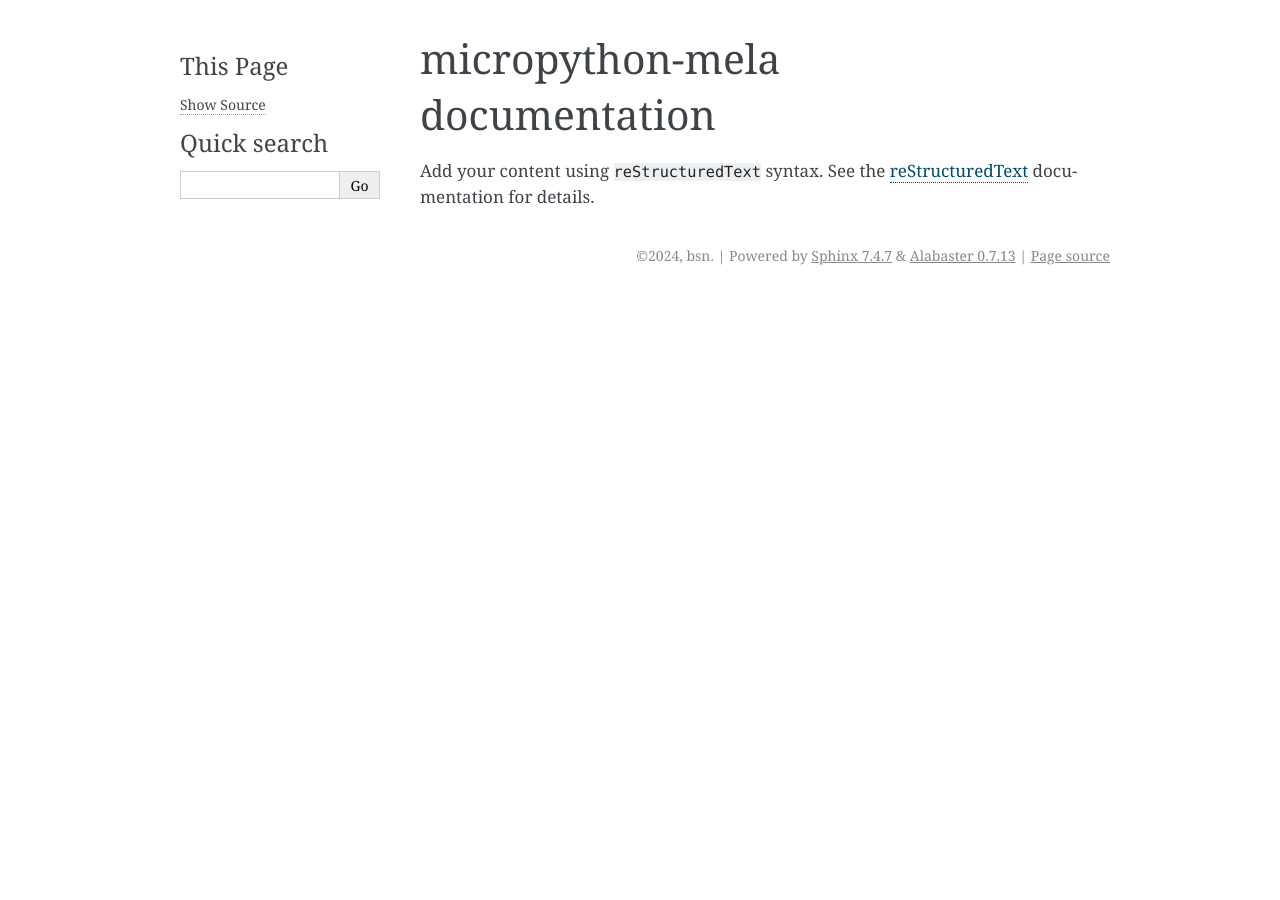
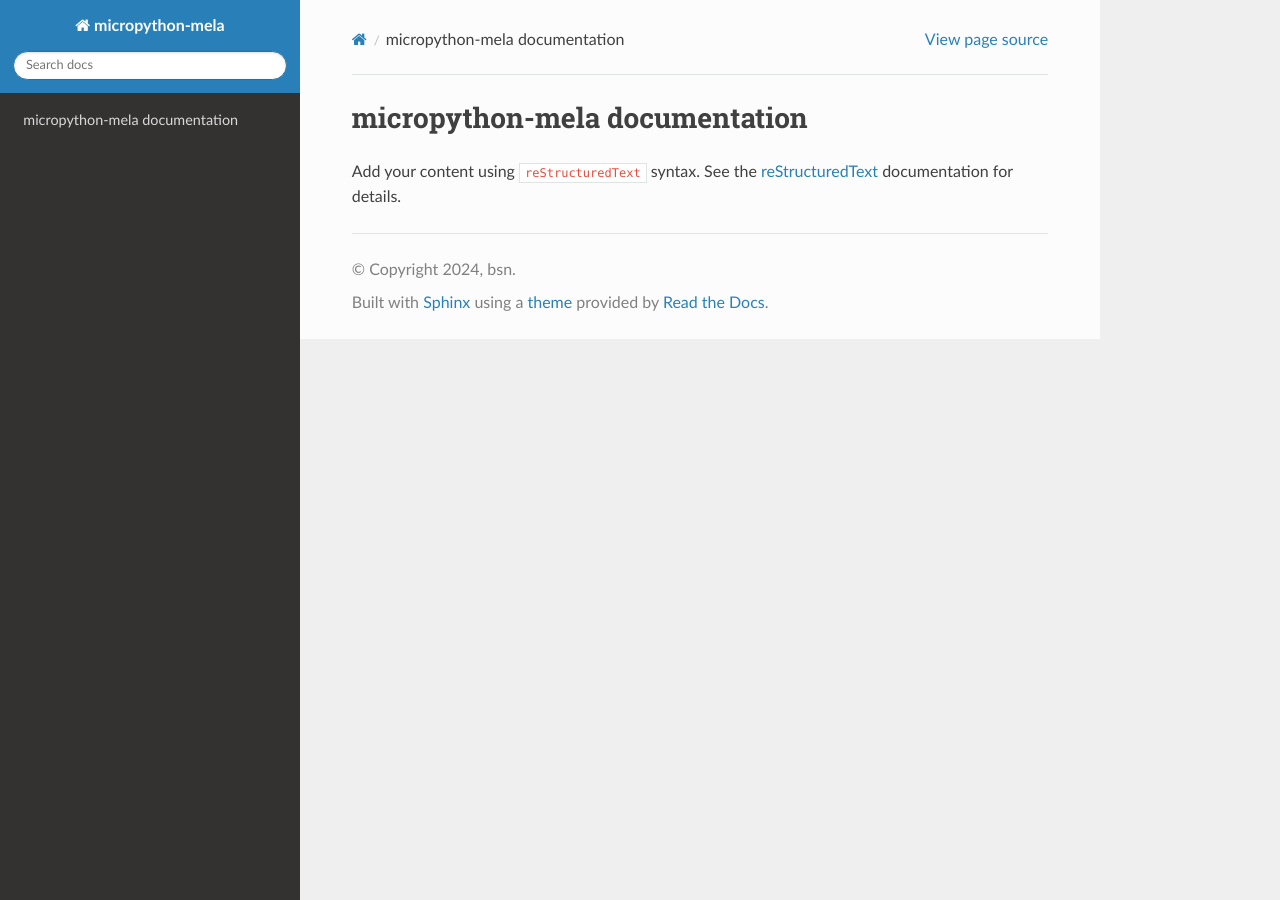
Before and after one commit to gmecc/micropython-mela, a Sphinx documentation site: the page built from docs/source/index.rst, in a window 1280 px wide. Built offline with Sphinx 7.4.7 and the Read the Docs theme 3.1.0, drawn with Linux system fonts in a browser that asks for light colours.

Commit message:
add files

```diff
--- a/docs/source/conf.py
+++ b/docs/source/conf.py
@@ -14,7 +14,9 @@ release = '1'
 # -- General configuration ---------------------------------------------------
 # https://www.sphinx-doc.org/en/master/usage/configuration.html#general-configuration
 
-extensions = []
+extensions = [
+    'sphinx_rtd_theme',
+]
 
 templates_path = ['_templates']
 exclude_patterns = []
@@ -24,5 +26,6 @@ exclude_patterns = []
 # -- Options for HTML output -------------------------------------------------
 # https://www.sphinx-doc.org/en/master/usage/configuration.html#options-for-html-output
 
-html_theme = 'alabaster'
+import sphinx_rtd_theme
+html_theme = 'sphinx_rtd_theme'
 html_static_path = ['_static']
```
Also changed, not shown: .readthedocs.yaml (added).
